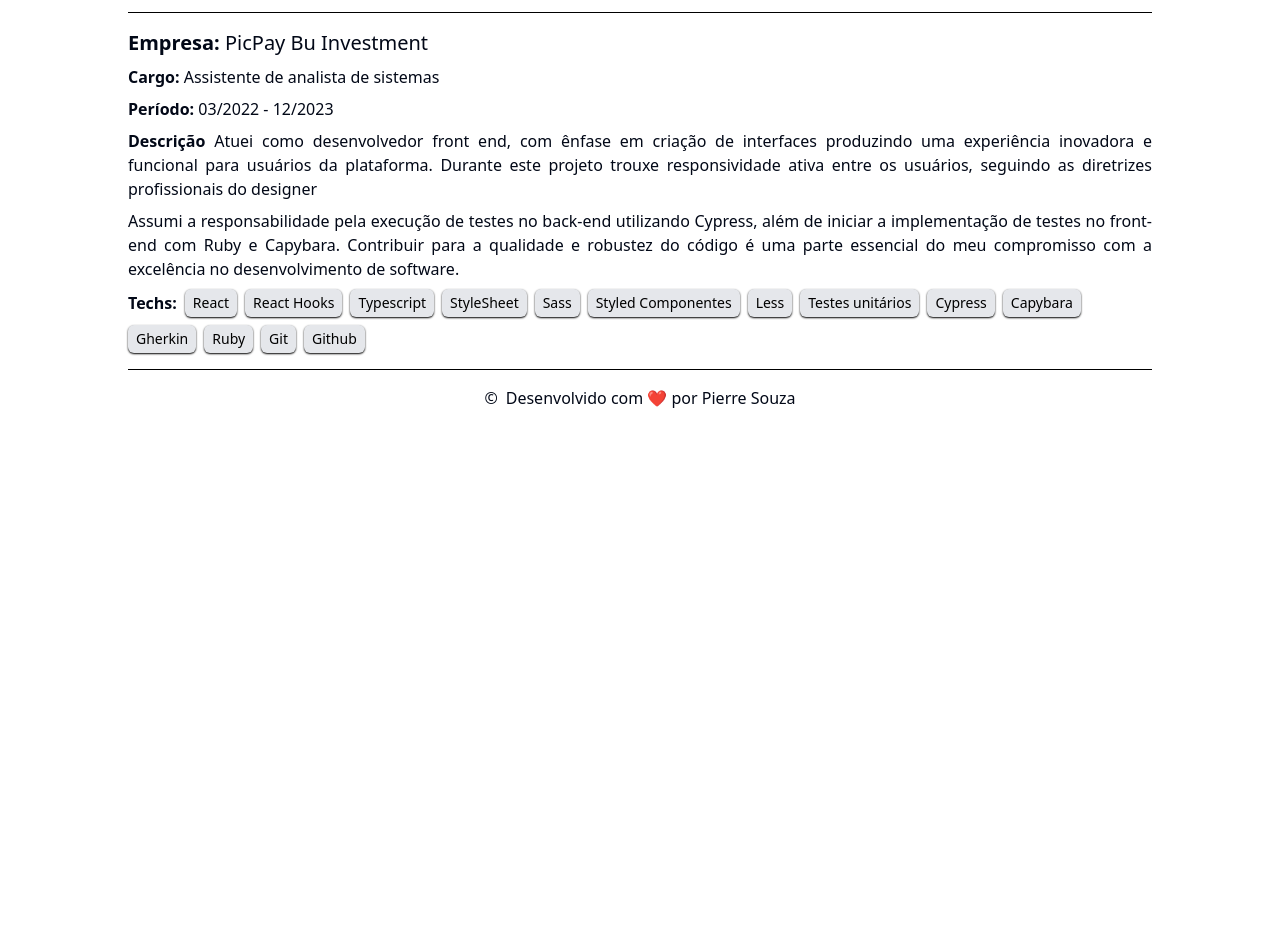
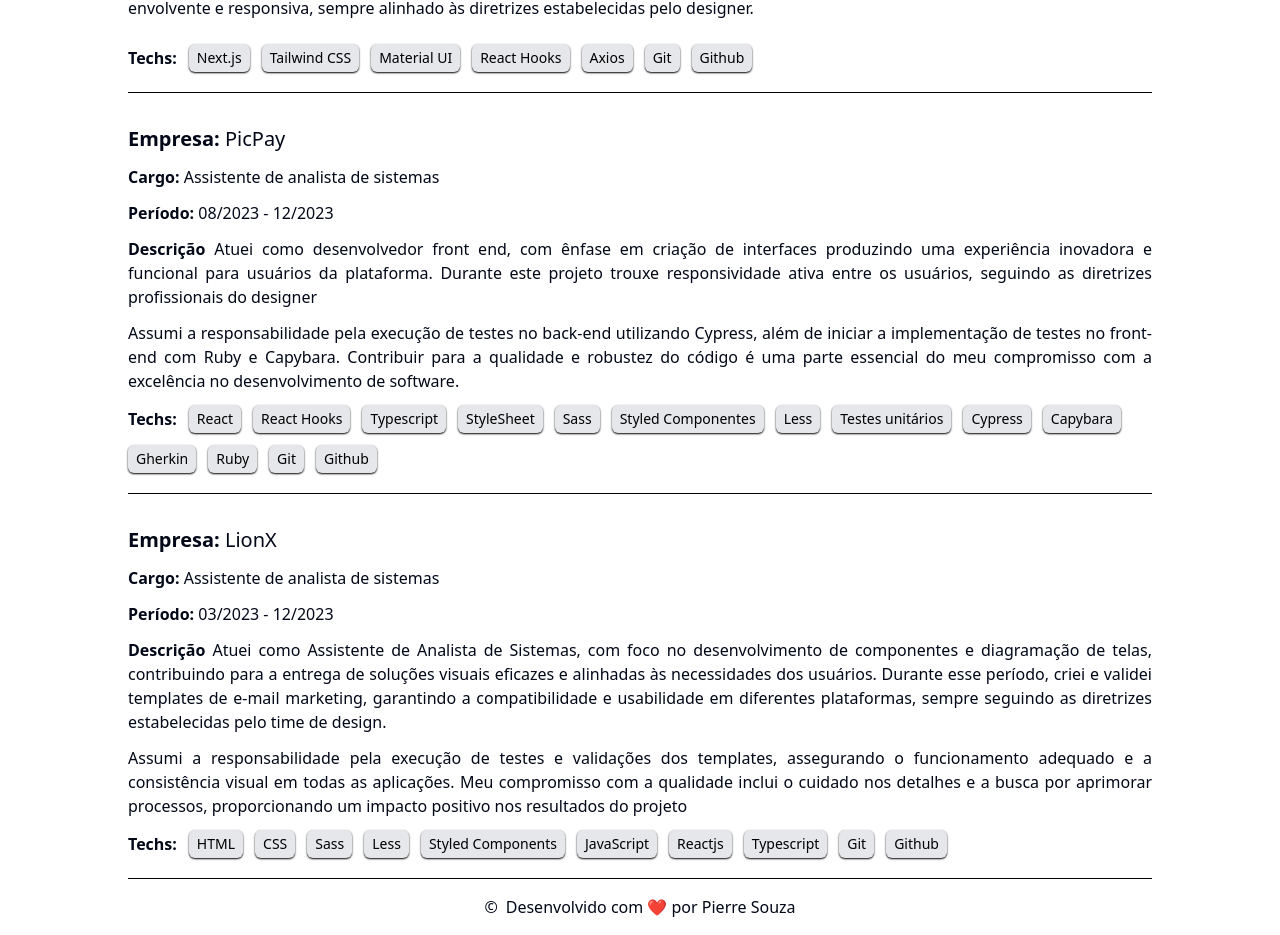
Before and after one commit to pierresouza/Portifolio, a Next.js app: page /experience in a window 1280 px wide. Shown: the part 637-1572 px from the top of the page. Before the commit the page ends 1063 px from the top, so only its background shows below. Built offline with nearby package versions, Linux system fonts and the light colour scheme.

Commit message:
chore: fix problem in projects image and fix experiences

```diff
--- a/app/experience/mock.ts
+++ b/app/experience/mock.ts
@@ -48,13 +48,13 @@
       ],
     },
     {
-      Company: "PicPay Bu Investment",
+      Company: "PicPay",
       Role: "Assistente de analista de sistemas",
       Description:
         "Atuei como desenvolvedor front end, com ênfase em criação de interfaces produzindo uma experiência inovadora e funcional para usuários da plataforma. Durante este projeto trouxe responsividade ativa entre os usuários, seguindo as diretrizes profissionais do designer",
       Description2:
         "Assumi a responsabilidade pela execução de testes no back-end utilizando Cypress, além de iniciar a implementação de testes no front-end com Ruby e Capybara. Contribuir para a qualidade e robustez do código é uma parte essencial do meu compromisso com a excelência no desenvolvimento de software.",
-      Period: "03/2022 - 12/2023",
+      Period: "08/2023 - 12/2023",
       Technologies: [
         "React",
         "React Hooks",
@@ -72,5 +72,26 @@
         "Github",
       ],
     },
+    {
+      Company: "LionX",
+      Role: "Assistente de analista de sistemas",
+      Description:
+        "Atuei como Assistente de Analista de Sistemas, com foco no desenvolvimento de componentes e diagramação de telas, contribuindo para a entrega de soluções visuais eficazes e alinhadas às necessidades dos usuários. Durante esse período, criei e validei templates de e-mail marketing, garantindo a compatibilidade e usabilidade em diferentes plataformas, sempre seguindo as diretrizes estabelecidas pelo time de design.",
+      Description2:
+        "Assumi a responsabilidade pela execução de testes e validações dos templates, assegurando o funcionamento adequado e a consistência visual em todas as aplicações. Meu compromisso com a qualidade inclui o cuidado nos detalhes e a busca por aprimorar processos, proporcionando um impacto positivo nos resultados do projeto",
+      Period: "03/2023 - 12/2023",
+      Technologies: [
+        "HTML",
+        "CSS",
+        "Sass",
+        "Less",
+        "Styled Components",
+        "JavaScript",
+        "Reactjs",
+        "Typescript",
+        "Git",
+        "Github",
+      ],
+    },
   ],
 };
--- a/app/experience/page.tsx
+++ b/app/experience/page.tsx
@@ -5,12 +5,12 @@
   return (
     <div className="flex max-h-fit items-center justify-center">
       <div className="flex w-4/5 justify-center gap-4">
-        <div className="flex flex-col gap-4">
+        <div className="flex flex-col gap-8">
           <h1 className="text-sm font-bold md:text-base lg:text-lg xl:text-2xl">
             Experiencia
           </h1>
           {ExperienceMock.Job.map((item, index) => (
-            <div key={index} className="flex flex-col gap-2">
+            <div key={index} className="flex flex-col gap-3">
               <h3 className="text-md items-center sm:text-sm md:text-base lg:text-xl">
                 <b>Empresa:</b> {item.Company}
               </h3>
@@ -20,14 +20,14 @@
               <p className="lg:text text-md items-center sm:text-sm md:text-base">
                 <b>Período:</b> {item.Period}
               </p>
-              <p className="lg:text text-md max-w-screen-xl items-center text-justify sm:text-sm md:text-base">
+              <p className="lg:text text-md max-w-screen-lg items-center text-justify sm:text-sm md:text-base">
                 <b>Descrição</b> {item.Description}
               </p>
-              <p className="lg:text text-md max-w-screen-xl items-center text-justify sm:text-sm md:text-base">
+              <p className="lg:text text-md max-w-screen-lg items-center text-justify sm:text-sm md:text-base">
                 {item.Description2}
               </p>
               {item.Technologies && (
-                <div className="flex flex-wrap items-center gap-2">
+                <div className="flex max-w-screen-lg flex-wrap items-center gap-3">
                   <span className="lg:text text-md font-bold sm:text-sm md:text-base">
                     Techs:
                   </span>
@@ -41,7 +41,7 @@
                   ))}
                 </div>
               )}
-              <hr className="mt-2 border-black dark:border-white" />
+              <hr className="mt-2 max-w-screen-lg border-black dark:border-white" />
             </div>
           ))}
         </div>
--- a/app/projects/page.tsx
+++ b/app/projects/page.tsx
@@ -45,7 +45,7 @@
                   <Image
                     src={project.image}
                     alt={project.name}
-                    className="w-full max-w-[500px] rounded-xl border border-black p-1 dark:border-white"
+                    className="aspect-video w-full max-w-[500px] rounded-xl border border-black p-1 dark:border-white"
                     objectFit="cover"
                     quality={100}
                   />
```
